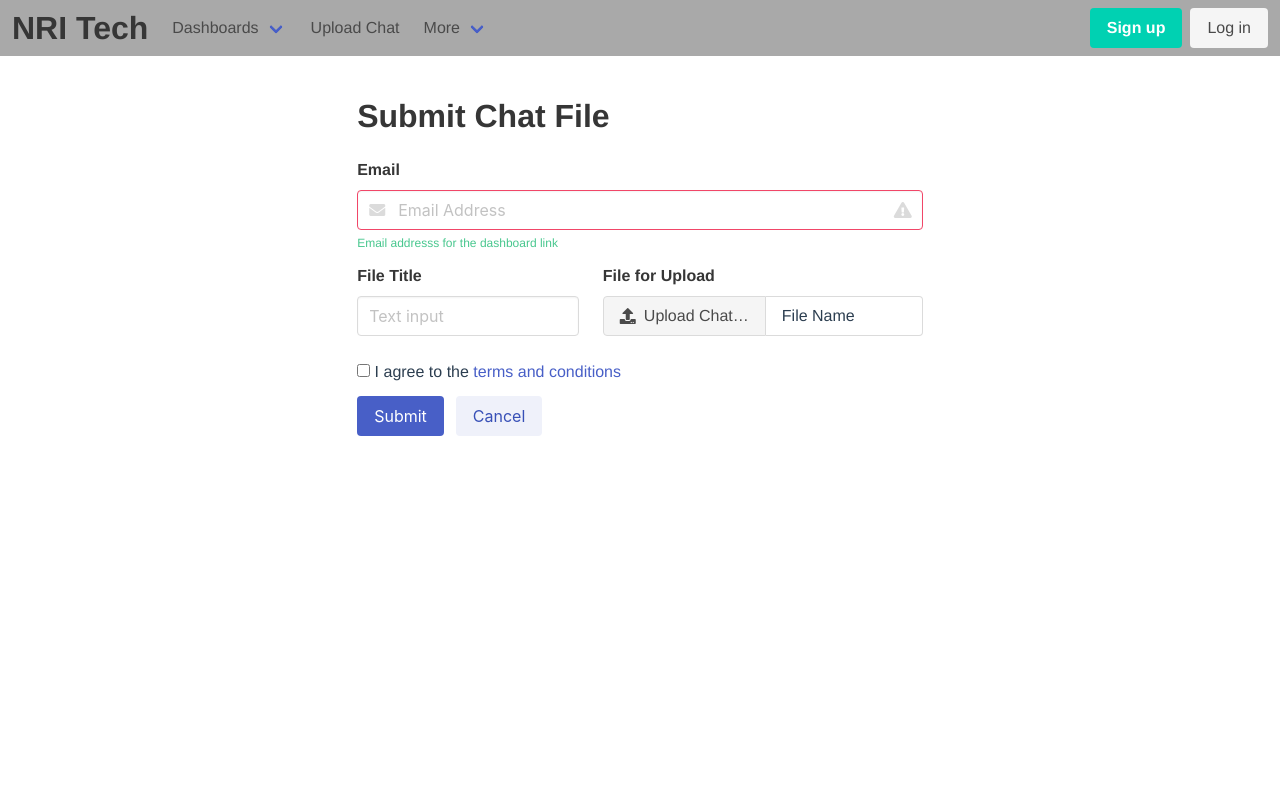
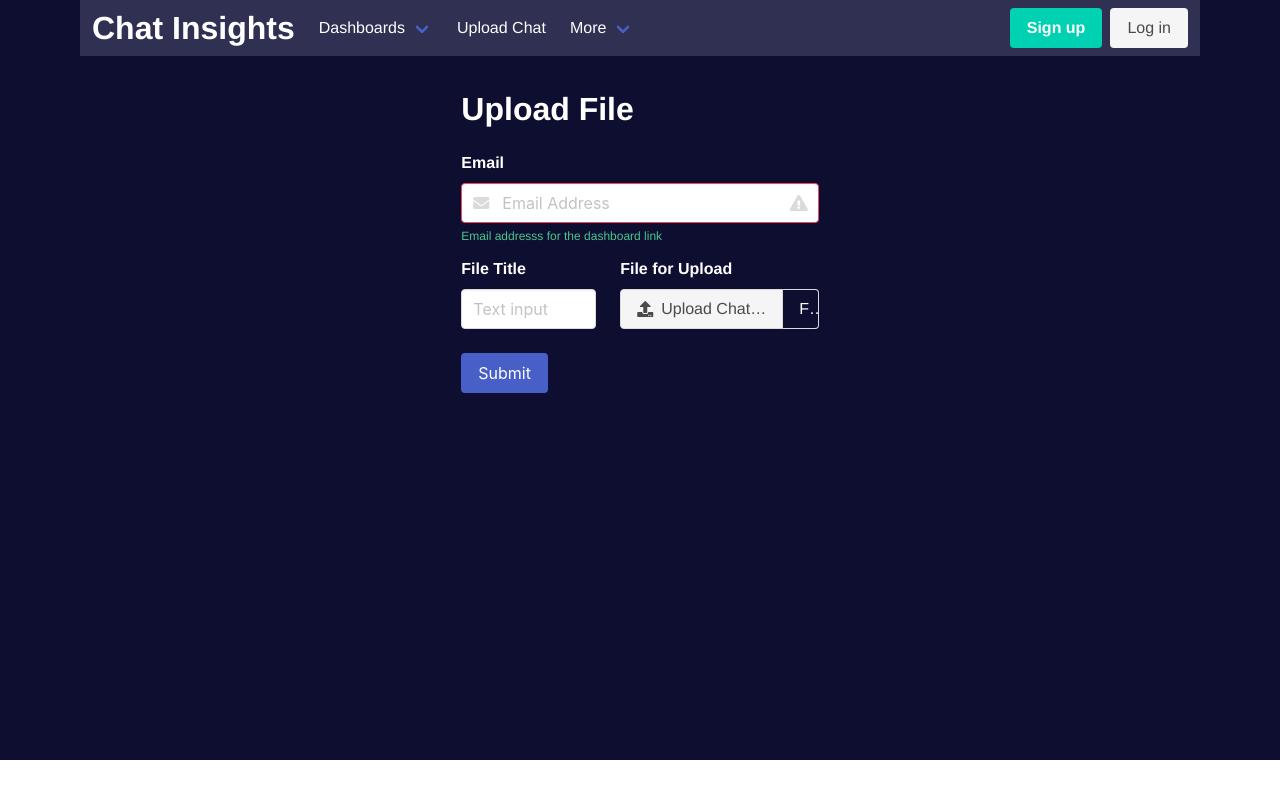
Before and after one commit to cmbonu/chatinsights, a Vue app: page /#/upload in a window 1280 px wide. Built offline with nearby package versions, Linux system fonts and the light colour scheme.

Commit message:
Authentication and Routing

```diff
--- a/src/App.vue
+++ b/src/App.vue
@@ -1,68 +1,34 @@
 <template>
-  <div id="app">
-    <TopNav />
-    <br/>
-    <div class="columns">
-      <div class="container is-fluid is-11 column">
-        <div class="tile is-vertical is-ancestor">
-          <div class="tile is-vertical">
-            <router-view>
-
-            </router-view>
-            <!--
-            <summary-bar />
-            <upload-form/>
-            -->
-            <!--<group-breakdown/>-->
-          </div>
-        </div>
-      </div>
+  <section id="app" class="section" >
+    <div class="container is-fluid">
+      <router-view></router-view>
     </div>
-    <!--img alt="Vue logo" src="./assets/logo.png" />
-    <HelloWorld msg="Welcome to Your Vue.js App" /-->
-  </div>
+  </section>
 </template>
 
 <script>
-//import HelloWorld from "./components/HelloWorld.vue";
-import TopNav from "./components/TopNav.vue";
-//import SummaryBar from "./components/GroupSummary.vue";
-//import UploadForm from "./components/UploadForm.vue"
-//import GroupBreakdown from "./components/GroupBreakdown.vue"
-
 export default {
   name: "app",
   components: {
-    //HelloWorld,
-    TopNav
-    //SummaryBar,
-    //UploadForm
-   // GroupBreakdown
+
   }
 };
 </script>
 
 <style>
 #app {
+  padding-top: 0px;
+  min-height: 95vh;
   font-family: "Avenir", Helvetica, Arial, sans-serif;
   -webkit-font-smoothing: antialiased;
   -moz-osx-font-smoothing: grayscale;
-  text-align: center;
   color: #2c3e50;
-  background: white;
+  background: rgb(14, 14, 49);
+  color: white;
 }
 #mynetwork {
   width: 600px;
   height: 400px;
   border: 1px solid lightgray;
 }
-
-.title {
-  color: white;
-}
-
-.sectiongap {
-  margin-bottom: 10px;
-}
-
 </style>
--- /dev/null
+++ b/src/App_original.vue
@@ -0,0 +1,68 @@
+<template>
+  <div id="app">
+    <TopNav />
+    <br/>
+    <div class="columns">
+      <div class="container is-fluid is-11 column">
+        <div class="tile is-vertical is-ancestor">
+          <div class="tile is-vertical">
+            <router-view>
+
+            </router-view>
+            <!--
+            <summary-bar />
+            <upload-form/>
+            -->
+            <!--<group-breakdown/>-->
+          </div>
+        </div>
+      </div>
+    </div>
+    <!--img alt="Vue logo" src="./assets/logo.png" />
+    <HelloWorld msg="Welcome to Your Vue.js App" /-->
+  </div>
+</template>
+
+<script>
+//import HelloWorld from "./components/HelloWorld.vue";
+import TopNav from "./components/TopNav.vue";
+//import SummaryBar from "./components/GroupSummary.vue";
+//import UploadForm from "./components/UploadForm.vue"
+//import GroupBreakdown from "./components/GroupBreakdown.vue"
+
+export default {
+  name: "app",
+  components: {
+    //HelloWorld,
+    TopNav
+    //SummaryBar,
+    //UploadForm
+   // GroupBreakdown
+  }
+};
+</script>
+
+<style>
+#app {
+  font-family: "Avenir", Helvetica, Arial, sans-serif;
+  -webkit-font-smoothing: antialiased;
+  -moz-osx-font-smoothing: grayscale;
+  text-align: center;
+  color: #2c3e50;
+  background: white;
+}
+#mynetwork {
+  width: 600px;
+  height: 400px;
+  border: 1px solid lightgray;
+}
+
+.title {
+  color: white;
+}
+
+.sectiongap {
+  margin-bottom: 10px;
+}
+
+</style>
--- a/src/components/GroupSummary.vue
+++ b/src/components/GroupSummary.vue
@@ -1,5 +1,6 @@
 <template>
   <div>
+    <top-nav />
     <div class="tile sectiongap">
       <div class="has-text-centered tile is-child box">
         <p class="heading">All Messages</p>
@@ -51,8 +52,13 @@
 
 <script>
 import Chart from "chart.js";
+import TopNav from "./TopNav.vue";
+import axios from "axios";
 export default {
   name: "GroupSummary",
+  components: {
+    TopNav
+  },
   data: function() {
     return {
       cdata: [12, 19, 3, 5, 2, 3, 16],
@@ -68,17 +74,38 @@ export default {
       average_mau: 45.8
     };
   },
-  created: function() {
-    this.total_chats = 12000;
-    this.has_link = 10;
-    this.average_mau = 33.7;
-  },
   watch: {
     cdata: function(new_data) {
       this.createChart("myChart", new_data);
     }
   },
   methods: {
+    checkToken() {
+      var localToken = this.$store.state.authToken;
+      var vm = this;
+      axios({
+        method: "post",
+        url: "http://localhost:5000/auth/v0.1/check-token",
+        headers: {
+          "Content-Type": "application/json",
+          Authorization: localToken
+        }
+      })
+        .then(function(response) {
+          //handle success
+          console.log(response.status);
+        })
+        .catch(function(response) {
+          //handle error
+          console.log(response);
+          vm.$router.push({ path: "/login/new" });
+        });
+    },
+    fetchData() {
+      this.total_chats = 12000;
+      this.has_link = 10;
+      this.average_mau = 33.7;
+    },
     createChart(chartId, chartData) {
       const ctx = document.getElementById(chartId).getContext("2d");
       new Chart(ctx, {
@@ -125,7 +152,11 @@ export default {
       });
     }
   },
+  created: function() {
+    this.checkToken();
+  },
   mounted: function() {
+    this.fetchData();
     this.createChart("myChart", this.cdata);
   }
 };
--- /dev/null
+++ b/src/components/LoginComponent.vue
@@ -0,0 +1,106 @@
+<template>
+  <div>
+    <NotificationBanner />
+    <a href="/">
+      <!--img src="https://bulma.io/images/bulma-logo.png" width="112" height="28"-->
+      <p class="title has-text-left has-text-white">Chat Insights</p>
+    </a>
+    <div class="tile is-ancestor" style="height:60vh">
+      <div class="tile is-4 is-vertical" style="margin:auto">
+        <div class="field">
+          <label class="label has-text-white">Email</label>
+          <p class="control has-icons-left">
+            <input class="input" type="email" placeholder="Email" v-model="email_address" />
+            <span class="icon is-small is-left">
+              <i class="fas fa-envelope"></i>
+            </span>
+          </p>
+          <p class="help">Enter your email to receive a link to your dashboards</p>
+        </div>
+
+        <div class="field">
+          <p class="control">
+            <button v-on:click="doLogin" class="button is-link">Email me a Link</button>
+          </p>
+        </div>
+      </div>
+    </div>
+  </div>
+</template>
+
+<script>
+import axios from "axios";
+import NotificationBanner from "./Notification";
+export default {
+  name: "LoginComponent",
+  components: {
+    NotificationBanner
+  },
+  data: function() {
+    return {
+      email_address: ""
+    };
+  },
+  methods: {
+    checkToken() {
+      var localToken = this.$route.params.access_token;
+      console.log(localToken);
+      if (localToken == null) {
+        //localToken = this.$store.state.authToken;
+        this.$router.push({ path: "/login/new" });
+      } else if ((localToken == "new")) {
+        console.log("New Login");
+      } else {
+        //this.$router.push({ path: "/summary" });
+        var vm = this;
+        axios({
+          method: "post",
+          url: "http://localhost:5000/auth/v0.1/check-token",
+          headers: {
+            "Content-Type": "application/json",
+            Authorization: localToken
+          }
+        })
+          .then(function(response) {
+            //handle success
+            console.log(response);
+            vm.$store.commit("setToken", { token: localToken });
+            vm.$router.push({ path: "/summary" });
+          })
+          .catch(function(response) {
+            //handle error
+            console.log(response);
+            vm.$router.push({ path: "/login/new" });
+          });
+      }
+    },
+    doLogin() {
+      //console.log(x);
+      //this.$store.commit("setToken", { token: "neuroticmofo" });
+      //this.$router.push({ path: "/summary" });
+      var vm = this;
+      var json_payload = { email_address: this.email_address };
+      axios({
+        method: "post",
+        url: "http://localhost:5000/auth/v0.1/email-token",
+        data: json_payload,
+        headers: { "Content-Type": "application/json" }
+      })
+        .then(function(response) {
+          //handle success
+          vm.email_address = "";
+          document.getElementById("success_notif").style.display = "block";
+          console.log(response);
+        })
+        .catch(function(response) {
+          //handle error
+          document.getElementById("fail_notif").style.display = "block";
+          console.log(response);
+        });
+    }
+  },
+  created: function() {
+    this.checkToken();
+  }
+};
+</script>
--- /dev/null
+++ b/src/components/Notification.vue
@@ -0,0 +1,31 @@
+<template>
+  <div>
+    <div id="success_notif" class="notification is-primary is-light" hidden>
+      <button class="delete" v-on:click="exitSuccessNotification"></button>
+      Request Sucessfully Submitted
+    </div>
+    <div id="fail_notif" class="notification is-danger is-light" hidden>
+      <button class="delete" v-on:click="exitFailNotification"></button>
+      Request Failed
+    </div>
+  </div>
+</template>
+
+<script>
+export default {
+  name: "NotificationBanner",
+  methods: {
+    exitSuccessNotification: function(event) {
+      console.log(event);
+      document.getElementById("success_notif").style.display = "none";
+    },
+    exitFailNotification: function(event) {
+      console.log(event);
+      document.getElementById("fail_notif").style.display = "none";
+    }
+  }
+};
+</script>
+
+<style scoped>
+</style>
--- a/src/components/TopNav.vue
+++ b/src/components/TopNav.vue
@@ -1,9 +1,9 @@
 <template>
-    <nav class="navbar" role="navigation" aria-label="main navigation">
+  <nav class="navbar is-transparent" role="navigation" aria-label="main navigation" style="margin-bottom: 5px">
     <div class="navbar-brand">
       <a class="navbar-item" href="/">
         <!--img src="https://bulma.io/images/bulma-logo.png" width="112" height="28"-->
-          <p class="title has-text-centered">NRI Tech</p>
+        <p class="title has-text-centered has-text-white">Chat Insights</p>
       </a>
 
       <a
@@ -26,7 +26,7 @@
           <a class="navbar-link">Dashboards</a>
 
           <div class="navbar-dropdown">
-              <router-link to="/" class="navbar-item">New Dashboard</router-link>
+            <router-link to="/summary" class="navbar-item">New Dashboard</router-link>
             <a class="navbar-item">Dashboard 2</a>
             <a class="navbar-item">Dashboard 3</a>
             <hr class="navbar-divider" />
@@ -91,7 +91,14 @@ export default {
 };
 </script>
 <style scoped>
-.navbar{
-    background-color: darkgrey;
+.navbar {
+  background-color: #303053;
+  color: white;
+}
+.navbar-link, .navbar-item{
+  color: white
+}
+.navbar-dropdown{
+  background: #303053;
 }
 </style>
--- a/src/components/UploadForm.vue
+++ b/src/components/UploadForm.vue
@@ -1,19 +1,13 @@
 <template>
   <div>
-    <div id="success_notif" class="notification is-primary is-light" hidden>
-      <button class="delete" v-on:click="exitSuccessNotification"></button>
-      Request Sucessfully Submitted
-    </div>
-    <div id="fail_notif" class="notification is-danger is-light" hidden>
-      <button class="delete" v-on:click="exitFailNotification"></button>
-      Request Failed
-    </div>
+    <top-nav />
+    <NotificationBanner/>
     <div class="columns is-centered" style="padding-top:30px;">
-      <div class="column is-6" style="text-align: left;">
+      <div class="column is-4" style="text-align: left;">
         <div class="tile is-vertical">
-          <p class="title">Submit Chat File</p>
+          <p class="title has-text-white">Upload File</p>
           <div class="field">
-            <label class="label">Email</label>
+            <label class="label has-text-white">Email</label>
             <div class="control has-icons-left has-icons-right">
               <input
                 class="input is-danger"
@@ -35,7 +29,7 @@
           <div class="columns">
             <div class="column is-5">
               <div class="field">
-                <label class="label">File Title</label>
+                <label class="label has-text-white">File Title</label>
                 <div class="control">
                   <input
                     class="input"
@@ -49,7 +43,7 @@
             </div>
             <div class="column is-7">
               <div class="field">
-                <label class="label">File for Upload</label>
+                <label class="label has-text-white">File for Upload</label>
                 <div class="file has-name is-fullwidth">
                   <label class="file-label">
                     <input
@@ -70,22 +64,9 @@
               </div>
             </div>
           </div>
-          <div class="field">
-            <div class="control">
-              <label class="checkbox">
-                <input type="checkbox" name="tandc" />
-                I agree to the
-                <a href="#">terms and conditions</a>
-              </label>
-            </div>
-          </div>
-
           <div class="field is-grouped">
             <div class="control">
               <button v-on:click="processForm" class="button is-link">Submit</button>
-            </div>
-            <div class="control">
-              <button class="button is-link is-light">Cancel</button>
             </div>
           </div>
         </div>
@@ -96,8 +77,14 @@
 
 <script>
 import axios from "axios";
+import TopNav from "./TopNav.vue";
+import NotificationBanner from './Notification';
 export default {
   name: "UploadForm",
+  components: {
+    TopNav,
+    NotificationBanner
+  },
   data: function() {
     return {
       upload_chat_file: [],
@@ -107,14 +94,6 @@ export default {
     };
   },
   methods: {
-    exitSuccessNotification: function(event) {
-      console.log(event);
-      document.getElementById("success_notif").style.display = "none";
-    },
-    exitFailNotification: function(event) {
-      console.log(event);
-      document.getElementById("fail_notif").style.display = "none";
-    },
     updatename: function(event) {
       if (event.target.files.length > 0) {
         //const fileName = document.querySelector(".file-name");
@@ -132,7 +111,7 @@ export default {
       var vm = this;
       axios({
         method: "post",
-        url: "http://localhost:5000/upload_chat_export",
+        url: "http://localhost:5000/file-submission/submit-form",
         data: formData,
         headers: { "Content-Type": "multipart/form-data" }
       })
@@ -140,7 +119,6 @@ export default {
           //handle success
           document.getElementById("success_notif").style.display = "block";
           console.log(response);
-
           vm.file_title = "";
           vm.email_address = "";
           vm.file_name = "";
--- a/src/store/index.js
+++ b/src/store/index.js
@@ -4,8 +4,14 @@ import Vuex from "vuex";
 Vue.use(Vuex);
 
 export default new Vuex.Store({
-  state: {},
-  mutations: {},
+  state: {
+    authToken:''
+  },
+  mutations: {
+    setToken(state, payload){
+      state.authToken = payload.token
+    }
+  },
   actions: {},
   modules: {}
 });
```
Also changed, not shown: src/main.js (+9 -5 lines). Lines whose indentation alone changed are shown as unchanged.
